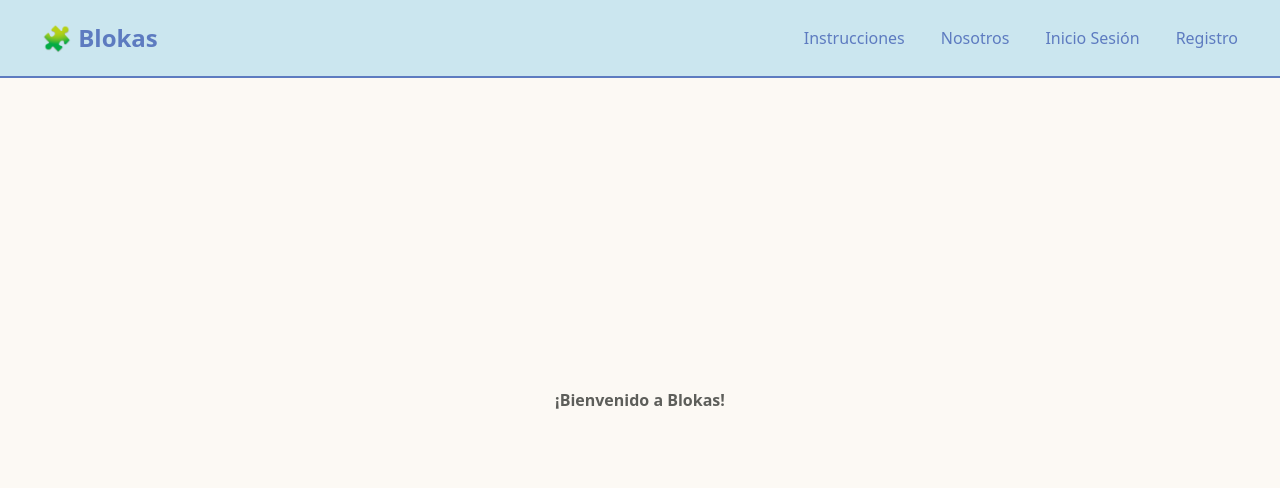
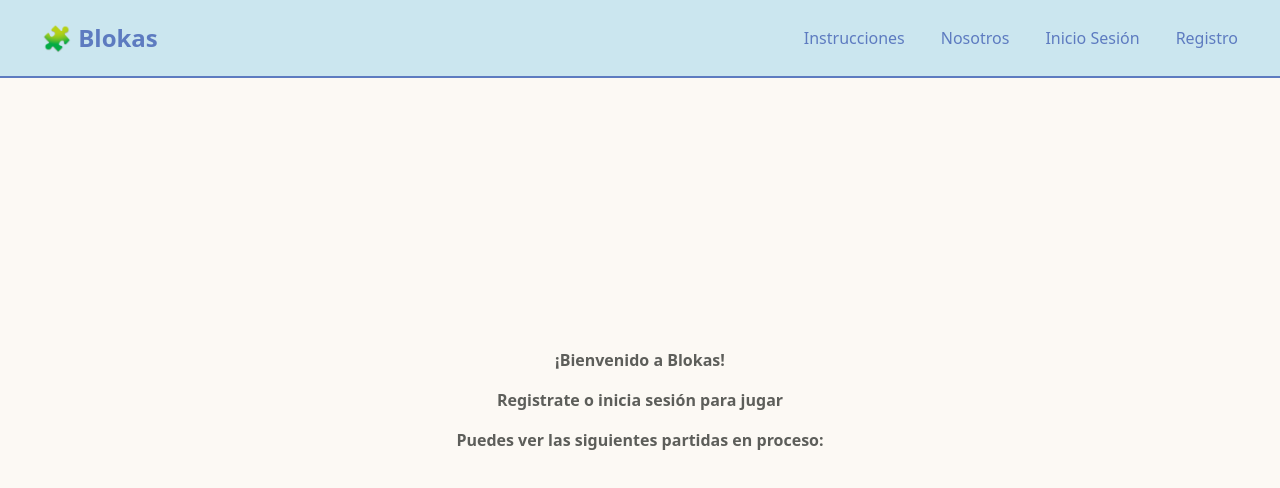
Before and after one commit to AlinnaVidal/Front_code_queens, a React (Vite) app: page / in a window 1280 px wide. Shown: the top 488 px of the page. Built offline with nearby package versions, Linux system fonts and the light colour scheme.

Commit message:
landing page fea :)

```diff
--- a/src/common/App.jsx
+++ b/src/common/App.jsx
@@ -16,9 +16,6 @@ function App() {
   return (
     < div className= "body">
 
-      <p className= "black_text">
-          ¡Bienvenido a Blokas!
-      </p>
 
 
       <Navbar user={user} logout={logout} />
--- /dev/null
+++ b/src/common/Root.jsx
@@ -0,0 +1,30 @@
+import { useState } from 'react'
+import { Outlet } from 'react-router-dom'
+import Navbar from './Navbar'
+import './App.css'
+
+
+
+
+
+ function LandingPage() {
+  return (
+    <div className="about-us">
+      <p className= "black_text">
+          ¡Bienvenido a Blokas!
+      </p>
+
+      <p className= "black_text">
+          Registrate o inicia sesión para jugar
+      </p>
+
+      <p className= "black_text">
+
+          Puedes ver las siguientes partidas en proceso:
+      </p>
+
+    </div>
+  )
+}
+
+export default LandingPage
--- a/src/common/Routing.jsx
+++ b/src/common/Routing.jsx
@@ -6,6 +6,7 @@ import App from './App'
 import Login from '../profile/Login'
 import Signup from '../profile/Signup'
 import AboutUs from './Nosotros'
+import LandingPage from './Root'
 
 
 function Routing() {
@@ -13,6 +14,7 @@ function Routing() {
     <BrowserRouter>
       <Routes>
         <Route path="/" element={<App />}>
+          <Route index element={<LandingPage />} />
           <Route path="instructions" element={<Instructions />} />
           <Route path="login" element={<Login />} />
           <Route path="signup" element={<Signup />} />
--- a/src/common/main.jsx
+++ b/src/common/main.jsx
@@ -13,7 +13,7 @@ ReactDOM.createRoot(document.getElementById('root')).render(
 )
 
 
-export default function LandingPage() {
+export default function LandingPage2() {
   return (
     <div className="about-us">
       <h2>Sobre Nosotros</h2>
```
